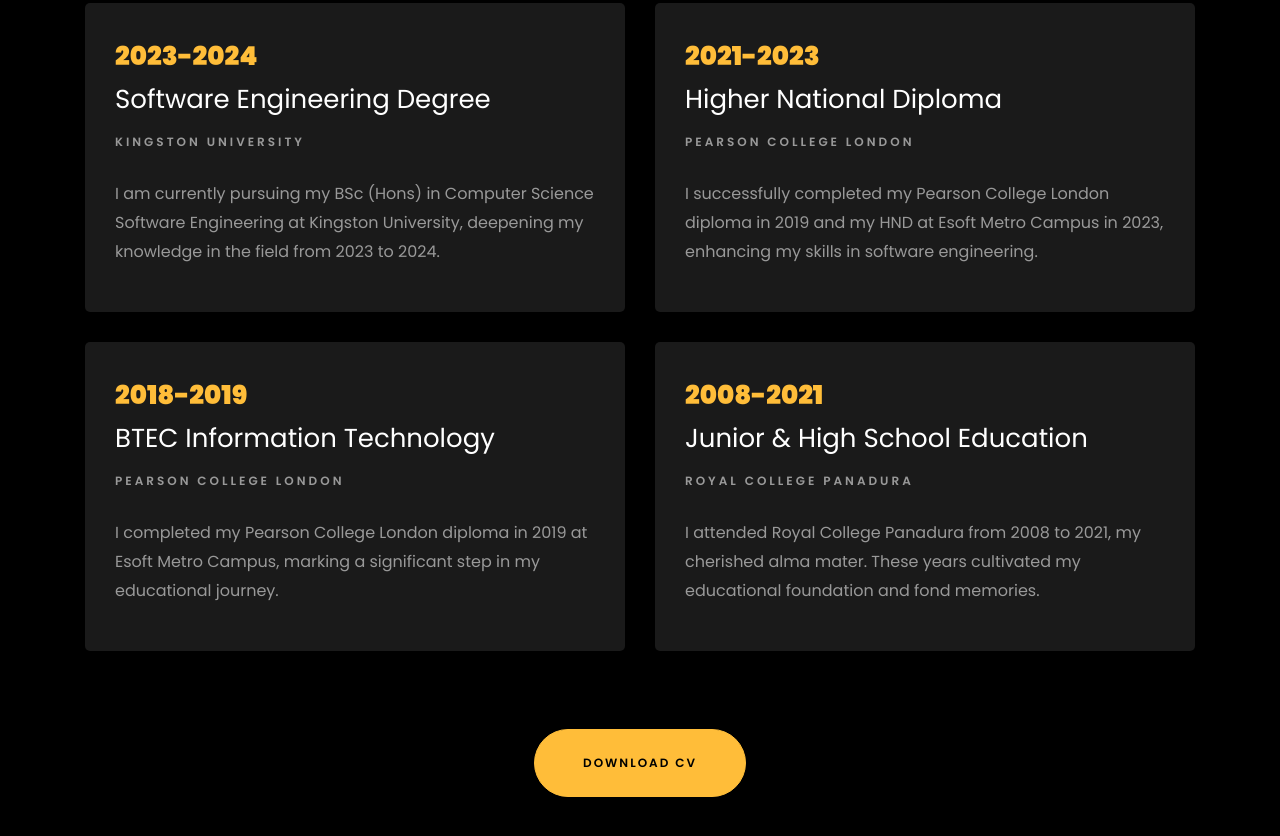
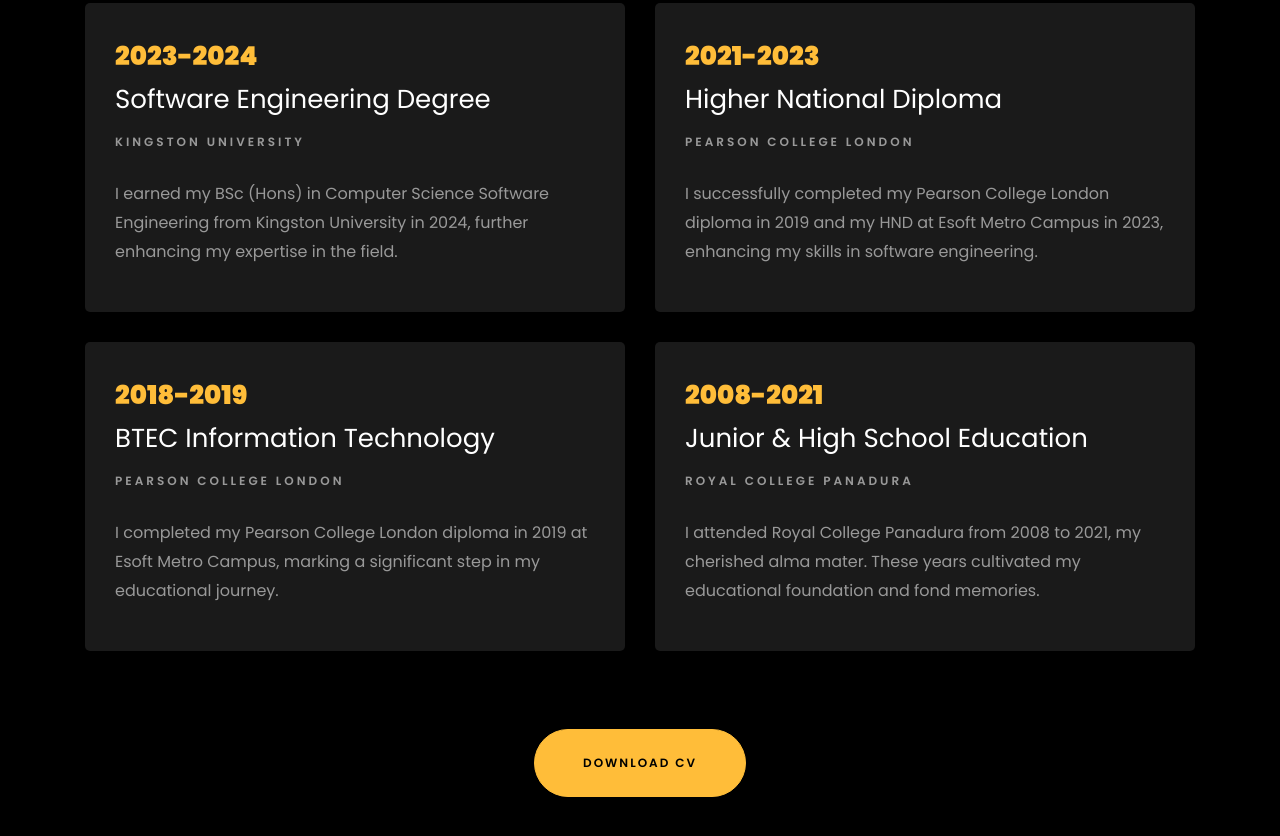
Before and after one commit to sagdilshan/Portfolio_HTML, a plain HTML site: page index.html in a window 1280 px wide. Shown: the part 1915-2751 px from the top of the page. Drawn offline with Linux system fonts and the light colour scheme; files whose address does not match are found by name.

Commit message:
Update index.html

```diff
--- a/index.html
+++ b/index.html
@@ -175,8 +175,7 @@
 						<span class="date">2023-2024</span>
 						<h2>Software Engineering Degree</h2>
 						<span class="position">Kingston University</span>
-						<p class="mt-4">I am currently pursuing my BSc (Hons) in Computer Science Software Engineering at Kingston University,
-							deepening my knowledge in the field from 2023 to 2024.</p>
+						<p class="mt-4">I earned my BSc (Hons) in Computer Science Software Engineering from Kingston University in 2024, further enhancing my expertise in the field.</p>
 
 					</div>
 					<div class="resume-wrap ftco-animate">
```
